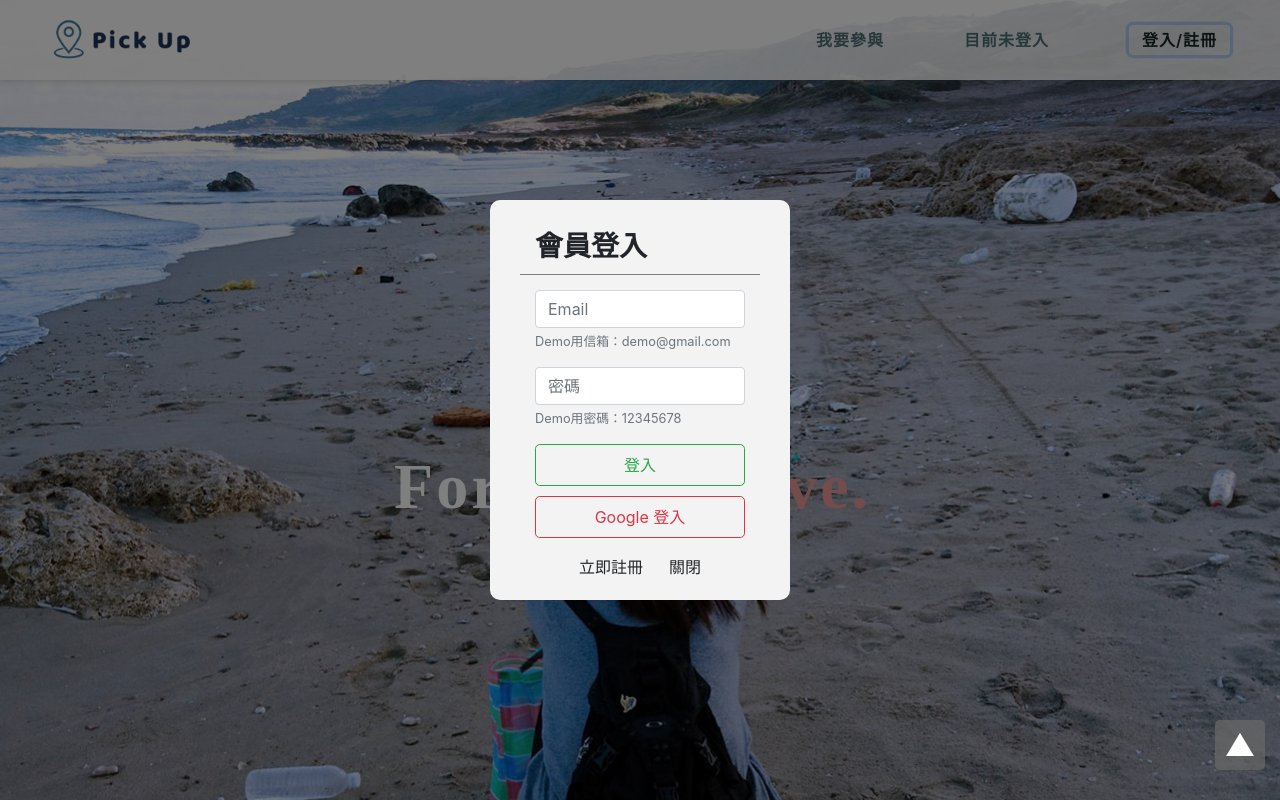
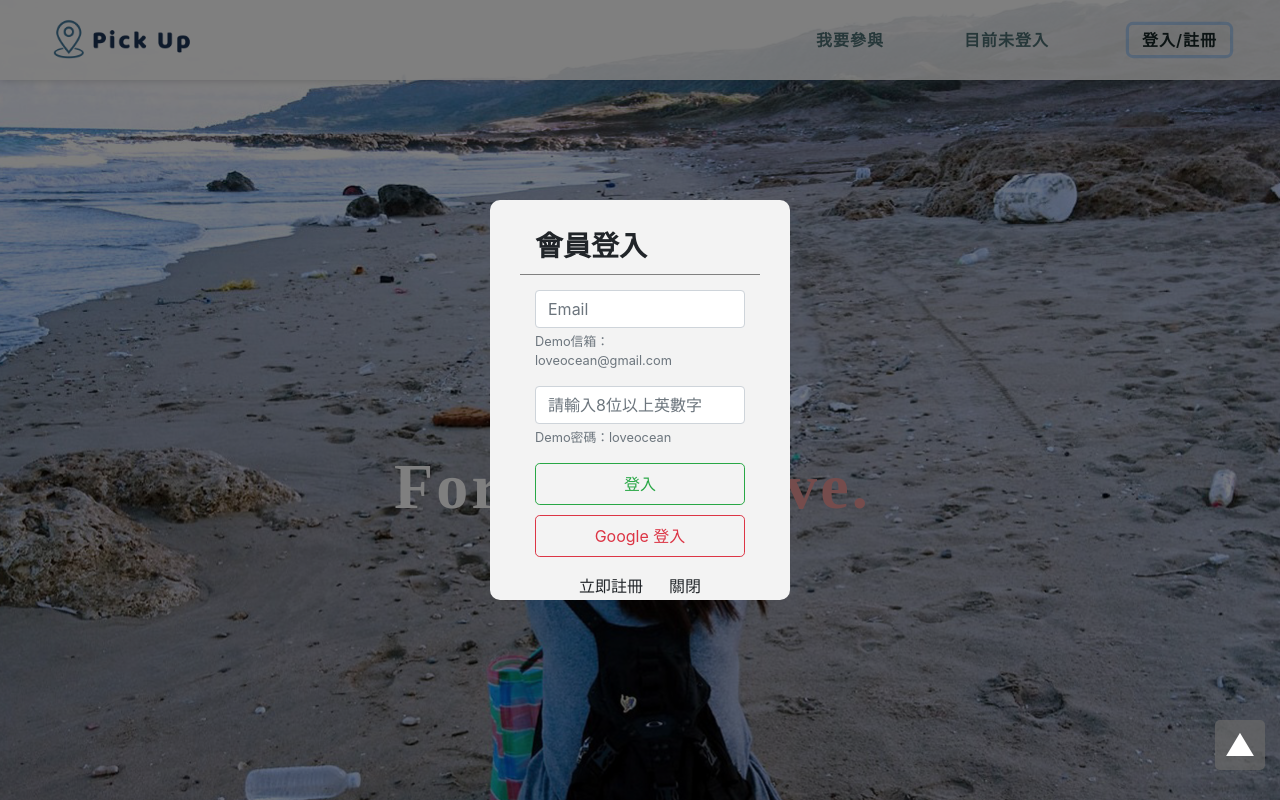
Before and after one commit to Yana-Lu/Pick-Up, a React (Create React App) app: page / in a window 1280 px wide. Both pictures are taken after a click on the button "登入/註冊". Shown: the top 800 px of the page. Built offline with nearby package versions, Linux system fonts and the light colour scheme; no server answers.

Commit message:
define pasword rule

```diff
--- a/src/components/signIn/SignInUp.js
+++ b/src/components/signIn/SignInUp.js
@@ -24,10 +24,10 @@ export function SignInUp(props) {
     })
   }, [signInEmail])
 
-  const isPassword = /\d{8}$/
+  // const isPassword = /\w{8,}$/
   useEffect(() => {
     signInPasswordInputRef.current.addEventListener('blur', () => {
-      if (!isPassword.test(signInPasswordInputRef.current.value)) {
+      if (signInPasswordInputRef.current.value.length < 8) {
         Swal.fire('請輸入最少8個字元')
       }
     })
@@ -74,11 +74,16 @@ export function SignInUp(props) {
           <h3>會員登入</h3>
           <Form.Group as={Col} controlId="signIn-email-input">
             <Form.Control type="email" placeholder="Email" ref={signInEmailInputRef} onChange={signInChange} />
-            <Form.Text className="text-muted">Demo用信箱：demo@gmail.com</Form.Text>
+            <Form.Text className="text-muted">Demo信箱：loveocean@gmail.com</Form.Text>
           </Form.Group>
           <Form.Group as={Col} controlId="signIn-password-input">
-            <Form.Control type="text" placeholder="密碼" ref={signInPasswordInputRef} onChange={signInChange} />
-            <Form.Text className="text-muted">Demo用密碼：12345678</Form.Text>
+            <Form.Control
+              type="text"
+              placeholder="請輸入8位以上英數字"
+              ref={signInPasswordInputRef}
+              onChange={signInChange}
+            />
+            <Form.Text className="text-muted">Demo密碼：loveocean</Form.Text>
           </Form.Group>
           <div className={styles.btns}>
             <Button variant="outline-success" size="lg" block type="submit">
--- a/src/components/signIn/SignUp.js
+++ b/src/components/signIn/SignUp.js
@@ -22,10 +22,9 @@ export function SignUp(props) {
     })
   }, [signUpEmail])
 
-  const isPassword = /\d{8}$/
   useEffect(() => {
     signUpPasswordInputRef.current.addEventListener('blur', () => {
-      if (!isPassword.test(signUpPasswordInputRef.current.value)) {
+      if (signUpPasswordInputRef.current.value.length < 8) {
         Swal.fire('請輸入最少8個字元')
       }
     })
@@ -78,7 +77,12 @@ export function SignUp(props) {
           <Form.Control type="email" placeholder="Email" ref={signUpEmailInputRef} onChange={signUpChange} />
         </Form.Group>
         <Form.Group as={Col} controlId="signUp-password-input">
-          <Form.Control type="text" placeholder="密碼" ref={signUpPasswordInputRef} onChange={signUpChange} />
+          <Form.Control
+            type="text"
+            placeholder="請輸入8位以上英數字"
+            ref={signUpPasswordInputRef}
+            onChange={signUpChange}
+          />
         </Form.Group>
         <div className={styles.btns}>
           <Button variant="outline-success" size="lg" block type="submit">
```
Also changed, not shown: 1 other file (tests, documents, lock files or other folders).
